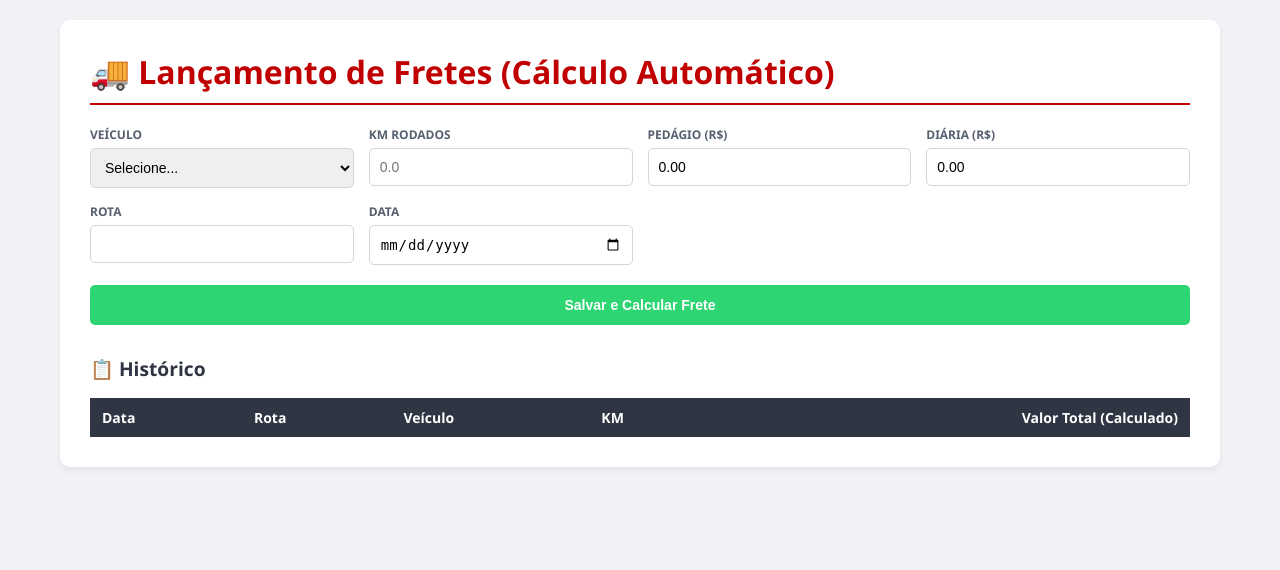
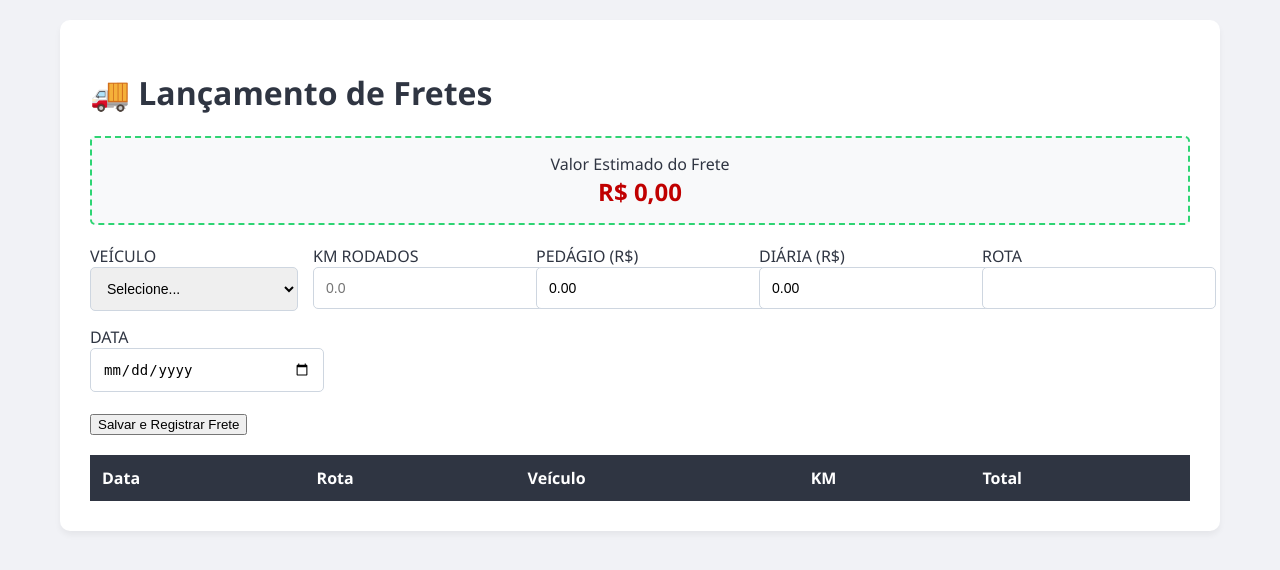
Before and after one commit to crismuuniz/Frescatto-Log-stica, a Python web app: template templates/fretes.html in a window 1280 px wide. Shown: the top 570 px of the page. Run offline with Jinja, Linux system fonts and the light colour scheme; the template is opened without the code that fills it, so the values that code supplies are empty.

Commit message:
valor de frete instantâneo

```diff
--- a/templates/fretes.html
+++ b/templates/fretes.html
@@ -4,29 +4,32 @@
     <meta charset="UTF-8">
     <title>Movimentação de Fretes - Frescatto</title>
     <style>
-        body { font-family: 'Segoe UI', Arial, sans-serif; background: #f1f2f6; color: #2f3542; padding: 20px; margin: 0; }
+        :root { --primary: #c00000; --success: #2ed573; --dark: #2f3542; }
+        body { font-family: 'Segoe UI', Arial, sans-serif; background: #f1f2f6; color: var(--dark); padding: 20px; margin: 0; }
         .container { max-width: 1100px; margin: auto; background: white; padding: 30px; border-radius: 10px; box-shadow: 0 4px 6px rgba(0,0,0,0.05); }
-        h1 { color: #c00000; margin-top: 0; border-bottom: 2px solid #c00000; padding-bottom: 10px; }
-        h2 { margin-top: 30px; color: #2f3542; font-size: 1.2rem; }
-        .form-grid { display: grid; grid-template-columns: repeat(auto-fit, minmax(220px, 1fr)); gap: 15px; margin-bottom: 20px; }
-        .form-group { display: flex; flex-direction: column; }
-        .form-group label { font-size: 12px; font-weight: bold; margin-bottom: 5px; color: #57606f; }
-        input, select { width: 100%; padding: 10px; border: 1px solid #ced6e0; border-radius: 5px; box-sizing: border-box; font-size: 14px; }
-        input:focus, select:focus { border-color: #c00000; outline: none; }
-        button { width: 100%; padding: 12px; background: #2ed573; color: white; font-weight: bold; border-radius: 5px; cursor: pointer; border: none; font-size: 14px; transition: background 0.2s; }
-        button:hover { background: #26af5f; }
-        .table-responsive { overflow-x: auto; margin-top: 15px; }
-        table { width: 100%; border-collapse: collapse; font-size: 14px; }
-        th { background: #2f3542; color: white; padding: 10px 12px; text-align: left; }
-        td { padding: 10px 12px; border-bottom: 1px solid #e4e7eb; }
-        .text-right { text-align: right; }
-        .negrito { font-weight: bold; }
+
+        /* Destaque para o cálculo */
+        .preview-box { background: #f8f9fa; padding: 15px; border-radius: 5px; margin-bottom: 20px; text-align: center; border: 2px dashed var(--success); }
+        .preview-value { font-size: 1.5rem; font-weight: bold; color: var(--primary); }
+
+        .form-grid { display: grid; grid-template-columns: repeat(auto-fit, minmax(200px, 1fr)); gap: 15px; margin-bottom: 20px; }
+        input, select { width: 100%; padding: 12px; border: 1px solid #ced6e0; border-radius: 5px; font-size: 14px; }
+
+        table { width: 100%; border-collapse: collapse; margin-top: 20px; }
+        th { background: var(--dark); color: white; padding: 12px; text-align: left; }
+        td { padding: 12px; border-bottom: 1px solid #e4e7eb; }
+        tr:hover { background-color: #fcfcfc; }
     </style>
 </head>
 <body>
 
 <div class="container">
-    <h1>🚚 Lançamento de Fretes (Cálculo Automático)</h1>
+    <h1>🚚 Lançamento de Fretes</h1>
+
+    <div class="preview-box">
+        <div>Valor Estimado do Frete</div>
+        <div id="valor-preview" class="preview-value">R$ 0,00</div>
+    </div>
 
     <form id="form">
         <div class="form-grid">
@@ -34,50 +37,28 @@
                 <label>VEÍCULO</label>
                 <select id="veiculo" required>
                     <option value="">Selecione...</option>
-                    <option value="fiorino">Fiorino (R$ 2,20/KM)</option>
-                    <option value="vlc">VLC (R$ 2,80/KM)</option>
-                    <option value="hr">HR (R$ 2,80/KM)</option>
-                    <option value="3/4">3/4 (R$ 3,40/KM)</option>
-                    <option value="toco">Toco (R$ 4,10/KM)</option>
-                    <option value="truck">Truck (R$ 5,00/KM)</option>
-                    <option value="carreta">Carreta (R$ 6,50/KM)</option>
+                    <option value="fiorino" data-taxa="2.20">Fiorino (R$ 2,20/KM)</option>
+                    <option value="vlc" data-taxa="2.80">VLC (R$ 2,80/KM)</option>
+                    <option value="hr" data-taxa="2.80">HR (R$ 2,80/KM)</option>
+                    <option value="3/4" data-taxa="3.40">3/4 (R$ 3,40/KM)</option>
+                    <option value="toco" data-taxa="4.10">Toco (R$ 4,10/KM)</option>
+                    <option value="truck" data-taxa="5.00">Truck (R$ 5,00/KM)</option>
+                    <option value="carreta" data-taxa="6.50">Carreta (R$ 6,50/KM)</option>
                 </select>
             </div>
-            <div class="form-group">
-                <label>KM RODADOS</label>
-                <input type="number" id="km" step="0.1" placeholder="0.0" required>
-            </div>
-            <div class="form-group">
-                <label>PEDÁGIO (R$)</label>
-                <input type="number" id="pedagio" step="0.01" value="0.00">
-            </div>
-            <div class="form-group">
-                <label>DIÁRIA (R$)</label>
-                <input type="number" id="diaria" step="0.01" value="0.00">
-            </div>
-            <div class="form-group">
-                <label>ROTA</label>
-                <input id="rota" required>
-            </div>
-            <div class="form-group">
-                <label>DATA</label>
-                <input type="date" id="data" required>
-            </div>
+            <div class="form-group"><label>KM RODADOS</label><input type="number" id="km" step="0.1" placeholder="0.0" required></div>
+            <div class="form-group"><label>PEDÁGIO (R$)</label><input type="number" id="pedagio" step="0.01" value="0.00"></div>
+            <div class="form-group"><label>DIÁRIA (R$)</label><input type="number" id="diaria" step="0.01" value="0.00"></div>
+            <div class="form-group"><label>ROTA</label><input id="rota" required></div>
+            <div class="form-group"><label>DATA</label><input type="date" id="data" required></div>
         </div>
-        <button type="submit">Salvar e Calcular Frete</button>
+        <button type="submit">Salvar e Registrar Frete</button>
     </form>
 
-    <h2>📋 Histórico</h2>
     <div class="table-responsive">
         <table>
             <thead>
-                <tr>
-                    <th>Data</th>
-                    <th>Rota</th>
-                    <th>Veículo</th>
-                    <th>KM</th>
-                    <th class="text-right">Valor Total (Calculado)</th>
-                </tr>
+                <tr><th>Data</th><th>Rota</th><th>Veículo</th><th>KM</th><th class="text-right">Total</th></tr>
             </thead>
             <tbody id="lista"></tbody>
         </table>
@@ -85,46 +66,34 @@
 </div>
 
 <script>
-    const API = "/api/fretes";
     const form = document.getElementById("form");
-    const lista = document.getElementById("lista");
+    const preview = document.getElementById("valor-preview");
 
-    async function carregar() {
-        const res = await fetch(API);
-        const dados = await res.json();
-        lista.innerHTML = dados.map(f => `
-            <tr>
-                <td>${f.data || '-'}</td>
-                <td>${f.rota || '-'}</td>
-                <td>${f.veiculo || '-'}</td>
-                <td>${f.km || 0}</td>
-                <td class="text-right negrito" style="color: #c00000;">R$ ${parseFloat(f.valor_frete || 0).toFixed(2)}</td>
-            </tr>
-        `).join('');
+    // Função de cálculo em tempo real
+    function calcularPreview() {
+        const taxa = parseFloat(document.getElementById("veiculo").selectedOptions[0]?.dataset.taxa || 0);
+        const km = parseFloat(document.getElementById("km").value) || 0;
+        const pedagio = parseFloat(document.getElementById("pedagio").value) || 0;
+        const diaria = parseFloat(document.getElementById("diaria").value) || 0;
+
+        const total = (km * taxa) + pedagio + diaria;
+        preview.innerText = `R$ ${total.toFixed(2)}`;
     }
 
+    // Adiciona evento de escuta para inputs
+    ["veiculo", "km", "pedagio", "diaria"].forEach(id => {
+        document.getElementById(id).addEventListener("input", calcularPreview);
+    });
+
+    // ... (restante da sua lógica de fetch/POST permanece igual)
     form.addEventListener("submit", async (e) => {
         e.preventDefault();
-        const payload = {
-            veiculo: document.getElementById("veiculo").value,
-            km: parseFloat(document.getElementById("km").value),
-            pedagio: parseFloat(document.getElementById("pedagio").value) || 0,
-            diaria: parseFloat(document.getElementById("diaria").value) || 0,
-            rota: document.getElementById("rota").value,
-            data: document.getElementById("data").value
-        };
-
-        await fetch(API, {
-            method: "POST",
-            headers: { "Content-Type": "application/json" },
-            body: JSON.stringify(payload)
-        });
-
+        // ... sua lógica de envio
+        alert("Frete registrado com sucesso!");
         form.reset();
+        calcularPreview();
         carregar();
     });
-
-    carregar();
 </script>
 </body>
 </html>
```
